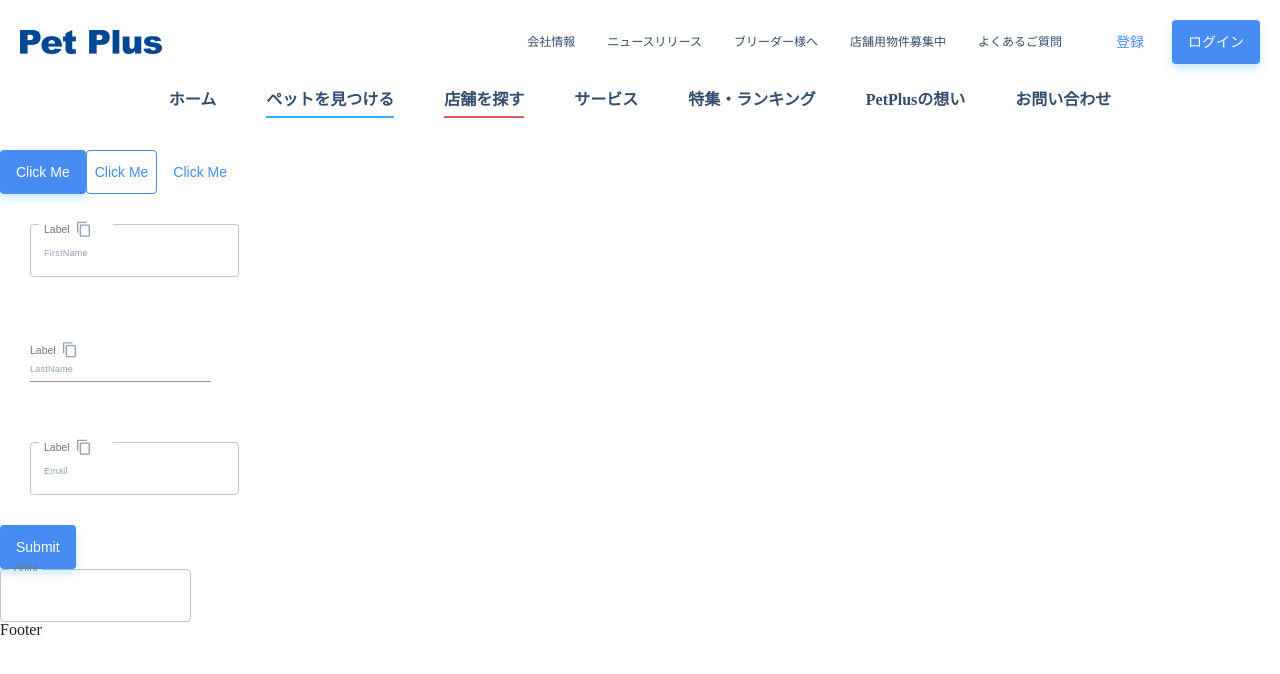
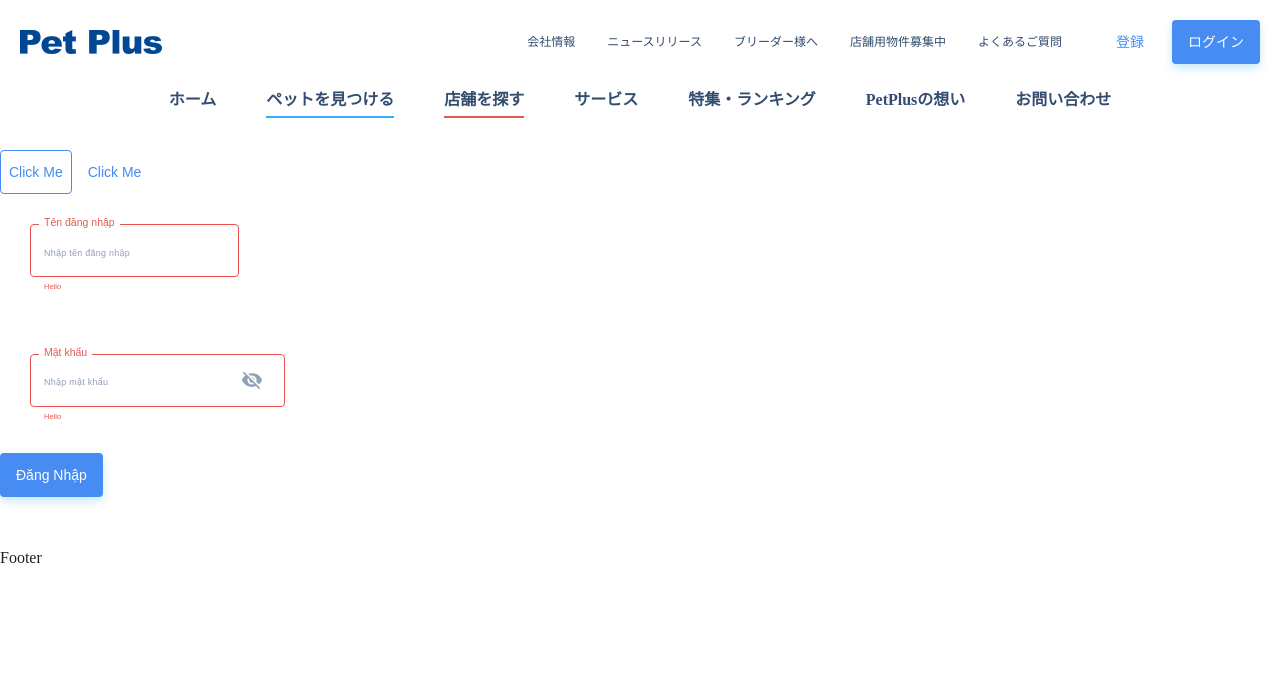
Before and after one commit to quanphung0106-sudo/pet-plus-client, a React (Create React App) app: page / in a window 1280 px wide. Shown: the top 674 px of the page. Built offline with nearby package versions, Linux system fonts and the light colour scheme.

Commit message:
creating react-hook-form component

```diff
--- a/package.json
+++ b/package.json
@@ -33,6 +33,7 @@
     "react-slick": "^0.29.0",
     "slick-carousel": "^1.8.1",
     "typescript": "^4.9.5",
+    "use-debounce": "^9.0.4",
     "web-vitals": "^2.1.4",
     "yup": "^1.2.0",
     "zustand": "^4.3.9"
--- /dev/null
+++ b/src/components/FormProvider/FormControl.tsx
@@ -0,0 +1,79 @@
+import { Controller } from 'react-hook-form'
+
+import { FieldValues, UseFormReturn } from 'react-hook-form'
+import { Control } from '.'
+import { ContainerInputField } from '../TextField'
+import { useState } from 'react'
+import { FormInputEnum } from './constant'
+import { IconButton, InputAdornment } from '@mui/material'
+import { Visibility, VisibilityOff } from '@mui/icons-material'
+
+interface Props<T extends FieldValues> {
+  control: Control<T>
+  form: UseFormReturn<T>
+}
+
+export const FormTextField = <T extends FieldValues>(props: Props<T>) => {
+  const { control, form } = props
+  const [isShow, setIsShow] = useState(false)
+
+  const renderPasswordIcon = (isShowPassword: boolean, type: string) => {
+    if (isShowPassword && type === FormInputEnum.PASSWORD) {
+      return {
+        endAdornment: (
+          <InputAdornment position="end">
+            <IconButton onClick={() => setIsShow(!isShow)}>
+              {isShow ? <Visibility /> : <VisibilityOff />}
+            </IconButton>
+          </InputAdornment>
+        ),
+      }
+    }
+  }
+
+  console.log(form.formState.errors)
+  return (
+    <Controller
+      defaultValue={control.defaultValue}
+      rules={{
+        maxLength: control.maxLength,
+        minLength: control.minLength,
+        required: control.required,
+        pattern: control.pattern,
+        min: control.min,
+        max: control.max,
+      }}
+      control={form.control}
+      name={control.name}
+      render={({ field }) => {
+        return (
+          <ContainerInputField
+            disabled={control.disabled}
+            label={control.label}
+            className={control.className}
+            placeholder={control.placeholder}
+            error={true}
+            helperText={'Hello'}
+            ref={field.ref}
+            value={field.value}
+            onChange={field.onChange}
+            id={field.name}
+            copy={control.copy}
+            onBlur={({ target }: { target: { value: string } }) => {
+              target.value && form.setValue(field.name, target.value.trim() as any)
+              field.onBlur()
+            }}
+            isLabelInline={control.isLabelInline}
+            type={isShow ? FormInputEnum.INPUT : control.type}
+            InputProps={renderPasswordIcon(!!control.isShowPassword, control.type)}
+            inputProps={{
+              min: control?.min?.value,
+              max: control?.max?.value,
+              autoComplete: 'new-password',
+            }}
+          />
+        )
+      }}
+    />
+  )
+}
--- /dev/null
+++ b/src/components/FormProvider/constant.ts
@@ -0,0 +1,12 @@
+export enum FormInputEnum {
+  INPUT = 'input',
+  MULTILINE = 'multiline',
+  NUMBER = 'number',
+  SELECT = 'select',
+  SELECT_MULTIPLE = 'select-multiple',
+  RADIO = 'radio',
+  CHECKBOX = 'checkbox',
+  PASSWORD = 'password',
+  DATE = 'date',
+  FILE = 'file',
+}
--- /dev/null
+++ b/src/components/FormProvider/index.tsx
@@ -0,0 +1,77 @@
+/* eslint-disable @typescript-eslint/no-unused-vars */
+/* eslint-disable @typescript-eslint/no-explicit-any */
+// import { forwardRef } from 'react'
+
+import { FieldValues, Path, UseFormReturn, ValidationMode, useForm } from 'react-hook-form'
+import { FormInputEnum } from './constant'
+import { useDebouncedCallback } from 'use-debounce'
+import { FormTextField } from './FormControl'
+import { ForwardedRef, forwardRef, useEffect, MutableRefObject } from 'react'
+
+export type BaseFormInputs = Record<string, any>
+
+export type UseFormProvider<T extends FieldValues = any> = UseFormReturn<T>
+
+export interface Control<T> {
+  name: Path<T>
+  defaultValue?: any
+  type: FormInputEnum
+  required?: { value: boolean; message: string }
+  role?: string[]
+  label?: string
+  placeholder?: string
+  className?: string
+  pattern?: { value: RegExp; message: string }
+  minLength?: { value: number; message: string }
+  maxLength?: { value: number; message: string }
+  min?: { value: number; message: string }
+  max?: { value: number; message: string }
+  isShowPassword?: boolean
+  disabled?: boolean
+  isLabelInline?: boolean
+  copy?: boolean
+}
+
+interface Props<T extends FieldValues = FieldValues> {
+  inputs: Control<T>[]
+  mode?: keyof ValidationMode
+  handleErrors?: (error?: boolean) => void
+  handleFieldsChange?: (value?: Record<string, unknown>) => void
+}
+
+const FormWrapper = <T extends FieldValues>(
+  props: Props<T>,
+  ref: ForwardedRef<UseFormReturn<T>>,
+) => {
+  const { inputs, mode = 'onSubmit', handleErrors, handleFieldsChange } = props
+  const form = useForm<T>({ mode: mode })
+
+  console.log(form)
+
+  useEffect(() => {
+    if (ref) (ref as MutableRefObject<UseFormReturn<T>>).current = form
+
+  })
+
+  const handleChange = useDebouncedCallback(() => {
+    handleFieldsChange && handleFieldsChange(form.getValues())
+  }, 2000)
+
+  return (
+    <form onChange={handleChange}>
+      {inputs.map((i) => {
+        switch (i.type) {
+          case FormInputEnum.INPUT:
+          case FormInputEnum.NUMBER:
+          case FormInputEnum.PASSWORD:
+            return <FormTextField key={i.name} control={i} form={form} />
+          default:
+            break
+        }
+      })}
+    </form>
+  )
+}
+
+export const FormProvider = forwardRef<any, Props>(FormWrapper)
+// export const FormProvider
--- a/src/pages/home/index.tsx
+++ b/src/pages/home/index.tsx
@@ -1,58 +1,71 @@
+/* eslint-disable @typescript-eslint/no-explicit-any */
 import { Box } from '@mui/material'
-import React from 'react'
-import { useForm } from 'react-hook-form'
 import { GhostButton, PrimaryButton, TextButton } from 'src/components/Button'
-import { BaseTextField, ContainerInputField, LineInputField, TextAreaField } from 'src/components/TextField'
+import { BaseFormInputs, FormProvider, UseFormProvider } from 'src/components/FormProvider'
+import { FormInputEnum } from 'src/components/FormProvider/constant'
 import { useNotificationStore } from 'src/store/notification-store'
+import styles from './style.module.scss'
+import { useEffect, useRef } from 'react'
+
+interface LoginInputs extends BaseFormInputs {
+  username: string
+  password: string
+}
+
+const inputs = [
+  {
+    name: 'username',
+    type: FormInputEnum.INPUT,
+    placeholder: 'Nhập tên đăng nhập',
+    label: 'Tên đăng nhập',
+    required: { value: true, message: 'Tên đăng nhập là bắt buộc' },
+    className: styles.Input,
+  },
+  {
+    name: 'password',
+    type: FormInputEnum.PASSWORD,
+    placeholder: 'Nhập mật khẩu',
+    label: 'Mật khẩu',
+    required: { value: true, message: 'Mật khẩu là bắt buộc' },
+    className: styles.Input,
+    isShowPassword: true,
+  },
+]
+
 function HomePage() {
   const { dispatchNotification } = useNotificationStore()
+  const formRef = useRef<UseFormProvider<LoginInputs>>(null)
+
   const handleClick = () => {
     dispatchNotification('success', 'asdDSADSADASDASD')
   }
 
-  const { handleSubmit, control } = useForm<Record<string, unknown>>({
-    defaultValues: {
-      FirstName: '',
-      LastName: '',
-      Email: '',
-    },
-    mode: 'onChange',
-  })
-  const onSubmit = (data: Record<string, unknown>) => console.log(data)
+  useEffect(() => {
+    const keyDown = (e: any) => {
+      if (e.key === 'Enter') {
+        e.preventDefault()
+        onLoginClick()
+      }
+    }
+    window.addEventListener('keydown', (e) => keyDown(e))
+    return () => window.removeEventListener('keydown', (e) => keyDown(e))
+  }, [])
+
+  const onLoginClick = () => {
+    console.log(formRef.current?.getValues())
+  }
 
   return (
     <Box minHeight="50vh">
-      <PrimaryButton onClick={handleClick}>Click me</PrimaryButton>
       <GhostButton onClick={handleClick}>Click me</GhostButton>
       <TextButton onClick={handleClick}>Click me</TextButton>
 
-      <form onSubmit={handleSubmit(onSubmit)}>
-        <BaseTextField
-          label="Label"
-          copy
-          control={control}
-          name="FirstName"
-          rules={{ required: true }}
-        />
-        <LineInputField
-          label="Label"
-          copy
-          control={control}
-          name="LastName"
-          rules={{ required: true }}
-        />
-        <ContainerInputField
-          label="Label"
-          copy
-          control={control}
-          name="Email"
-          type="email"
-          rules={{ required: true }}
-        />
-        <PrimaryButton type="submit">Submit</PrimaryButton>
-      </form>
-
-      <TextAreaField name="Test" label="Ahihi" copy />
+      <Box onSubmit={onLoginClick}>
+        <FormProvider ref={formRef} inputs={inputs} mode="onSubmit" />
+        <PrimaryButton onClick={onLoginClick} type="submit">
+          Đăng nhập
+        </PrimaryButton>
+      </Box>
     </Box>
   )
 }
```
Also changed, not shown: src/libs/utils/index.ts (+8 -0 lines), src/pages/home/style.module.scss (added), 2 other files (tests, documents, lock files or other folders).
